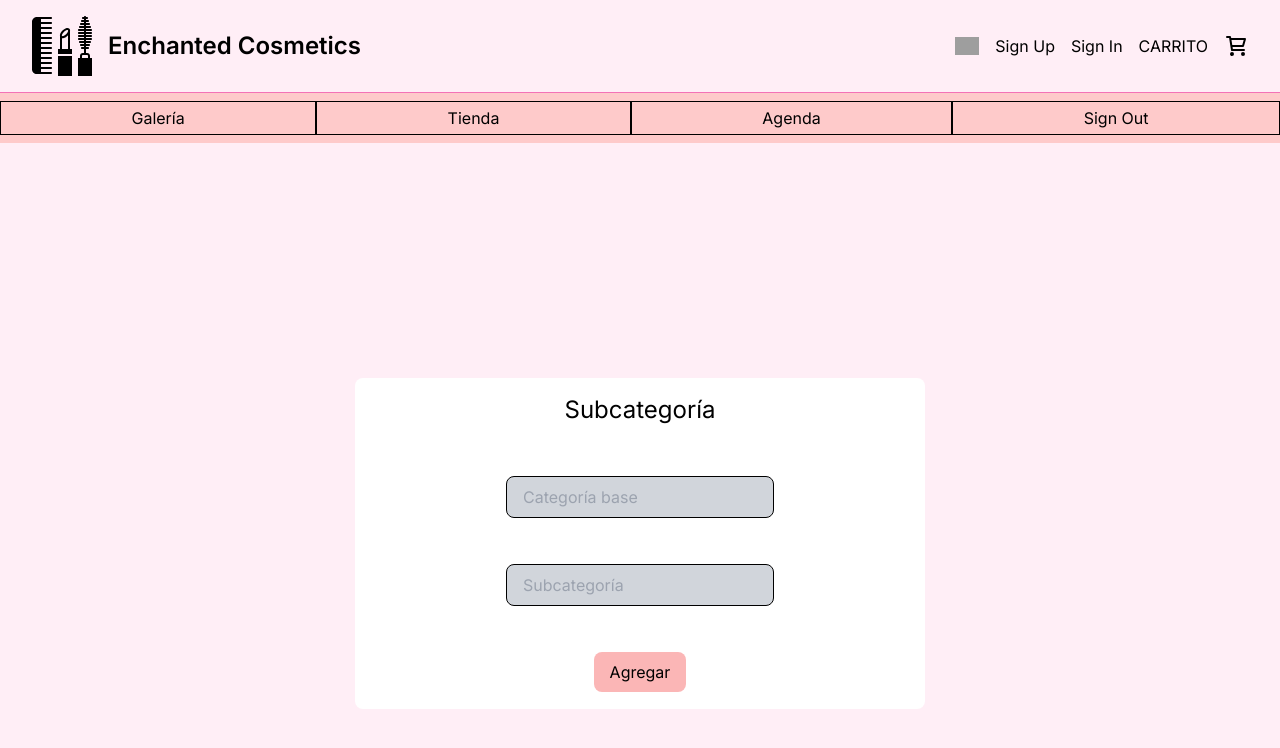
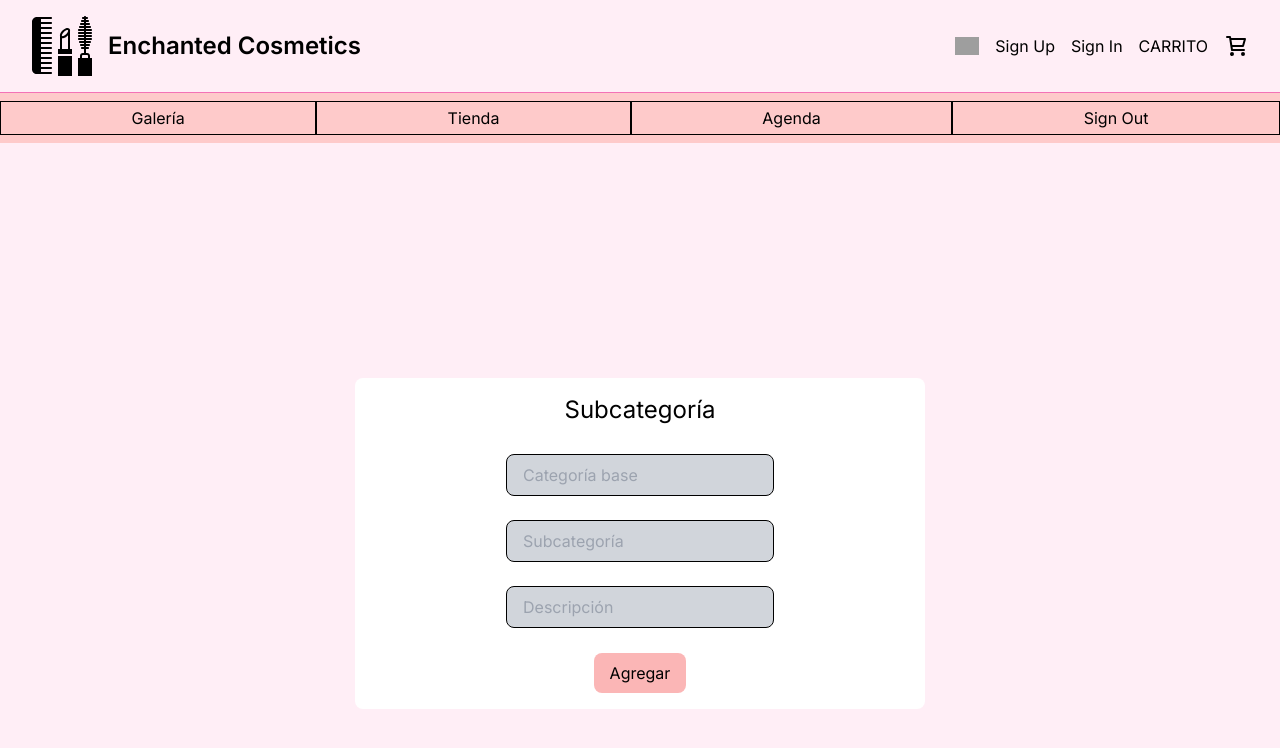
Before and after one commit to Elmono56/DuendeMaquillista, a Next.js app: page /pages/admin/addSubcategory in a window 1280 px wide. Shown: the top 748 px of the page. Built offline with nearby package versions, Linux system fonts and the light colour scheme; grey boxes are pictures that could not be loaded.

Commit message:
Fix: description input added

```diff
--- a/src/app/pages/admin/addCategory/page.tsx
+++ b/src/app/pages/admin/addCategory/page.tsx
@@ -2,17 +2,25 @@
 import React, { useState } from "react";
 import BasicCard from "@/app/components/BasicCard";
 import Navbar from "@/app/components/Navbar";
-const axios = require("axios");
+import axios from "axios";
 
-async function doGetRequest() {
-  let res = await axios.get("http://localhost:5000/");
+// async function doGetRequest() {
+//   let res = await axios.get("http://localhost:5000/");
 
-  let data = res.data;
-  console.log(data);
-}
-doGetRequest();
+//   let data = res.data;
+//   console.log(data);
+// }
+// doGetRequest();
+
+
 const AddCategory = () => {
   const [category, setCategory] = useState("");
+  const [description, setDescription] = useState("");
+
+  const handleAddCategory = () => {
+    console.log("Categoría:", category);
+    console.log("Descripción:", description);
+  }
 
   return (
     <div>
@@ -29,10 +37,17 @@ const AddCategory = () => {
             value={category}
             onChange={(e) => setCategory(e.target.value)}
           />
+          <input
+            type="text"
+            className="input-global"
+            placeholder="Descripción"
+            value={description}
+            onChange={(e) => setDescription(e.target.value)}
+          />
 
           <button
             className="boton-global"
-            onClick={() => console.log(category)}
+            onClick={handleAddCategory}
           >
             Agregar
           </button>
--- a/src/app/pages/admin/addSubcategory/page.tsx
+++ b/src/app/pages/admin/addSubcategory/page.tsx
@@ -7,6 +7,7 @@ import Navbar from "@/app/components/Navbar";
 const AddSubcategory = () => {
   const [mainCategory, setMainCategory] = useState("");
   const [subcategory, setSubcategory] = useState("");
+  const [description, setDescription] = useState("");
 
   const handleAddSubcategory = () => {
     console.log("Categoría principal:", mainCategory);
@@ -35,6 +36,13 @@ const AddSubcategory = () => {
             value={subcategory}
             onChange={(e) => setSubcategory(e.target.value)}
           />
+          <input
+            type="text"
+            className="input-global"
+            placeholder="Descripción"
+            value={description}
+            onChange={(e) => setDescription(e.target.value)}
+          />
 
           <button className="boton-global" onClick={handleAddSubcategory}>
             Agregar
```
